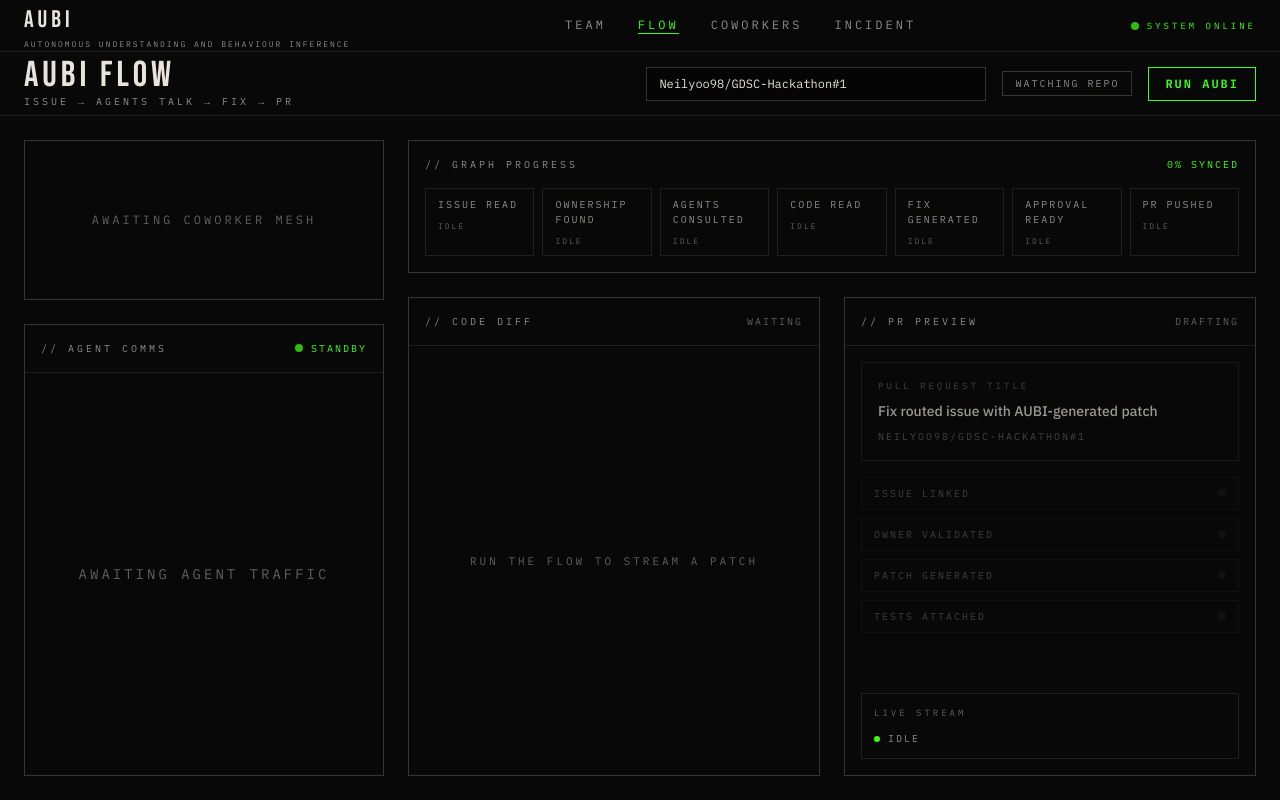
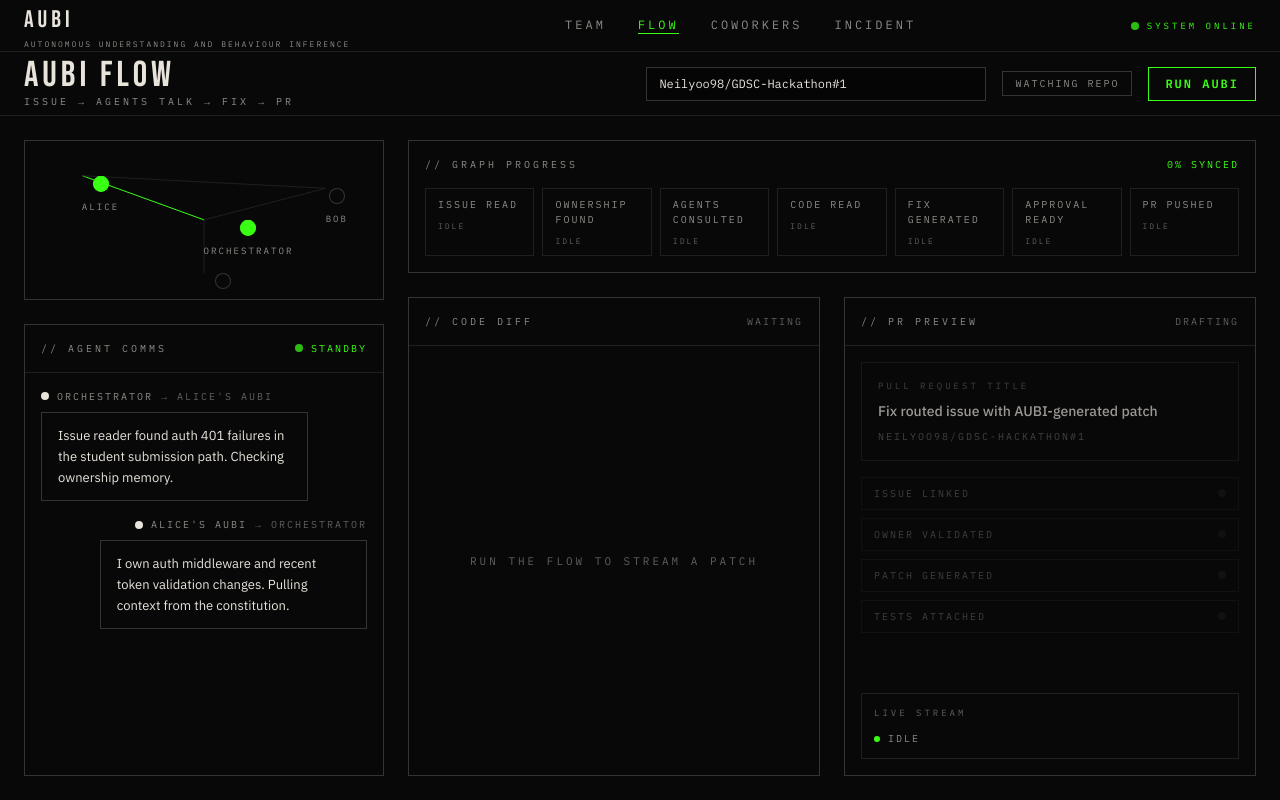
Before and after one commit to Neilyoo98/GDSC-Hackathon, a Next.js app in the folder frontend/: page /demo in a window 1280 px wide. Built offline with nearby package versions, Linux system fonts and the light colour scheme.

Commit message:
Restore flow page mesh animation

```diff
--- a/frontend/src/app/demo/page.tsx
+++ b/frontend/src/app/demo/page.tsx
@@ -28,12 +28,34 @@ const DIFF_LINES = [
 
 const PR_CHECKS = ["Issue linked", "Owner validated", "Patch generated", "Tests attached"] as const;
 
+const DEMO_MESSAGES = [
+  {
+    sender: "orchestrator",
+    recipient: "alice_aubi",
+    message: "Issue reader found auth 401 failures in the student submission path. Checking ownership memory."
+  },
+  {
+    sender: "alice_aubi",
+    recipient: "orchestrator",
+    message: "I own auth middleware and recent token validation changes. Pulling context from the constitution."
+  },
+  {
+    sender: "orchestrator",
+    recipient: "bob_aubi",
+    message: "Cross-check payments side effects before fix generation. Need shared context on billing callbacks."
+  },
+  {
+    sender: "bob_aubi",
+    recipient: "orchestrator",
+    message: "No payment callback regression detected. Route fix back to Alice and generate the PR patch."
+  }
+];
+
 export default function DemoPage() {
   const [inputIssueUrl, setInputIssueUrl] = useState(SAMPLE_ISSUE);
   const [issueUrl, setIssueUrl] = useState<string | null>(null);
   const [visualStep, setVisualStep] = useState(0);
   const { events, agentMessages, nodeStatuses, isStreaming, reset } = useAUBIStream(issueUrl);
-  const activeMessage = agentMessages.at(-1) ?? null;
   const hasRun = !!issueUrl || events.length > 0 || agentMessages.length > 0;
   const trimmedIssue = inputIssueUrl.trim();
 
@@ -74,6 +96,10 @@ export default function DemoPage() {
   );
 
   const progressPercent = Math.round((completedCount / FLOW_NODES.length) * 100);
+  const displayMessages = agentMessages.length > 0
+    ? agentMessages
+    : DEMO_MESSAGES.slice(0, hasRun ? Math.max(1, Math.min(DEMO_MESSAGES.length, visualStep + 1)) : 2);
+  const activeMessage = agentMessages.at(-1) ?? DEMO_MESSAGES[visualStep % DEMO_MESSAGES.length];
 
   function runFlow() {
     if (!trimmedIssue || isStreaming) return;
@@ -117,8 +143,8 @@ export default function DemoPage() {
 
       <div className="grid min-h-0 flex-1 grid-cols-[360px_1fr] gap-6 p-6">
         <div className="flex min-h-0 flex-col gap-6">
-          <AgentMeshLines messages={agentMessages} activeMessage={activeMessage} />
-          <AgentCommFeed messages={agentMessages} isStreaming={isStreaming} />
+          <AgentMeshLines activeMessage={activeMessage} />
+          <AgentCommFeed messages={displayMessages} isStreaming={isStreaming || hasRun} />
         </div>
 
         <section className="grid min-h-0 grid-rows-[auto_1fr] gap-6">
--- a/frontend/src/components/aubi/AgentMeshLines.tsx
+++ b/frontend/src/components/aubi/AgentMeshLines.tsx
@@ -1,103 +1,44 @@
 "use client";
 
-import { useMemo } from "react";
 import { motion } from "framer-motion";
 import type { AgentMessage } from "@/lib/types";
 
-type NodePosition = { x: number; y: number; label: string };
+const NODE_POSITIONS: Record<string, { x: number; y: number; label: string }> = {
+  orchestrator: { x: 50, y: 50, label: "Orchestrator" },
+  alice_aubi: { x: 16, y: 22, label: "Alice" },
+  bob_aubi: { x: 84, y: 30, label: "Bob" },
+  carol_aubi: { x: 50, y: 84, label: "Carol" }
+};
 
-function endpointKey(value: string): string {
-  return value.toLowerCase().trim() || "unknown";
+const LINES = [
+  ["orchestrator", "alice_aubi"],
+  ["orchestrator", "bob_aubi"],
+  ["orchestrator", "carol_aubi"],
+  ["alice_aubi", "bob_aubi"]
+] as const;
+
+function normalizeEndpoint(value: string) {
+  const lower = value.toLowerCase();
+  if (lower.includes("alice")) return "alice_aubi";
+  if (lower.includes("bob")) return "bob_aubi";
+  if (lower.includes("carol")) return "carol_aubi";
+  if (lower.includes("orchestrator")) return "orchestrator";
+  return lower;
 }
 
-function endpointLabel(value: string): string {
-  const key = endpointKey(value);
-  if (key === "orchestrator") return "Orchestrator";
-
-  const cleaned = value
-    .replace(/[_-]?aubi$/i, "")
-    .replace(/[_-]+/g, " ")
-    .trim();
-  if (!cleaned) return "AUBI";
-
-  const base = cleaned.split(/\s+/).find(Boolean) ?? cleaned;
-  const name = base.charAt(0).toUpperCase() + base.slice(1);
-  return `${name}${name.toLowerCase().endsWith("s") ? "'" : "'s"} AUBI`;
-}
-
-function uniqueEndpoints(messages: AgentMessage[], activeMessage?: AgentMessage | null): string[] {
-  const seen = new Set<string>();
-  const values = [
-    ...messages.flatMap((message) => [message.sender, message.recipient]),
-    ...(activeMessage ? [activeMessage.sender, activeMessage.recipient] : []),
-  ];
-  values.forEach((value) => {
-    const key = endpointKey(value);
-    if (key) seen.add(key);
-  });
-  return Array.from(seen);
-}
-
-function positionsFor(endpoints: string[]): Record<string, NodePosition> {
-  const positions: Record<string, NodePosition> = {};
-  const peers = endpoints.filter((endpoint) => endpoint !== "orchestrator");
-  if (endpoints.includes("orchestrator")) {
-    positions.orchestrator = { x: 50, y: 50, label: "Orchestrator" };
-  }
-
-  peers.forEach((endpoint, index) => {
-    const angle = -Math.PI / 2 + (index / Math.max(peers.length, 1)) * Math.PI * 2;
-    positions[endpoint] = {
-      x: 50 + Math.cos(angle) * 34,
-      y: 50 + Math.sin(angle) * 32,
-      label: endpointLabel(endpoint),
-    };
-  });
-
-  return positions;
-}
-
-function edgesFor(messages: AgentMessage[]): Array<[string, string]> {
-  const seen = new Set<string>();
-  messages.forEach((message) => {
-    const from = endpointKey(message.sender);
-    const to = endpointKey(message.recipient);
-    if (!from || !to || from === to) return;
-    const key = [from, to].sort().join("::");
-    seen.add(key);
-  });
-  return Array.from(seen).map((key) => key.split("::") as [string, string]);
-}
-
-export function AgentMeshLines({
-  messages,
-  activeMessage,
-}: {
-  messages: AgentMessage[];
-  activeMessage?: AgentMessage | null;
-}) {
-  const endpoints = useMemo(() => uniqueEndpoints(messages, activeMessage), [messages, activeMessage]);
-  const positions = useMemo(() => positionsFor(endpoints), [endpoints]);
-  const edges = useMemo(() => edgesFor(messages), [messages]);
-  const activeSender = activeMessage ? endpointKey(activeMessage.sender) : null;
-  const activeRecipient = activeMessage ? endpointKey(activeMessage.recipient) : null;
+export function AgentMeshLines({ activeMessage }: { messages?: AgentMessage[]; activeMessage?: AgentMessage | null }) {
+  const sender = activeMessage ? NODE_POSITIONS[normalizeEndpoint(activeMessage.sender)] : null;
+  const recipient = activeMessage ? NODE_POSITIONS[normalizeEndpoint(activeMessage.recipient)] : null;
 
   return (
     <div className="relative h-[224px] overflow-hidden border border-[#e8e4dc33] bg-[#080808]">
-      {endpoints.length === 0 ? (
-        <div className="flex h-full items-center justify-center font-mono text-xs uppercase tracking-[3px] text-[#e8e4dc66]">
-          Awaiting Coworker Mesh
-        </div>
-      ) : (
-        <>
       <svg className="absolute inset-0 h-full w-full" viewBox="0 0 100 100" preserveAspectRatio="none">
-            {edges.map(([from, to]) => {
-              const a = positions[from];
-              const b = positions[to];
-              if (!a || !b) return null;
+        {LINES.map(([from, to]) => {
+          const a = NODE_POSITIONS[from];
+          const b = NODE_POSITIONS[to];
           const active =
-                (activeSender === from && activeRecipient === to) ||
-                (activeSender === to && activeRecipient === from);
+            (sender === a && recipient === b) ||
+            (sender === b && recipient === a);
 
           return (
             <g key={`${from}-${to}`}>
@@ -116,7 +57,7 @@ export function AgentMeshLines({
                   fill="#39ff14"
                   initial={{ opacity: 0 }}
                   animate={{ cx: [a.x, b.x], cy: [a.y, b.y], opacity: [0, 1, 0] }}
-                      transition={{ duration: 0.9, repeat: 2, ease: "easeInOut" }}
+                  transition={{ duration: 0.9, repeat: Infinity, ease: "easeInOut" }}
                 />
               )}
             </g>
@@ -124,13 +65,13 @@ export function AgentMeshLines({
         })}
       </svg>
 
-          {Object.entries(positions).map(([key, node]) => {
-            const active = activeSender === key || activeRecipient === key;
+      {Object.entries(NODE_POSITIONS).map(([key, node]) => {
+        const active = sender === node || recipient === node;
         return (
           <motion.div
             key={key}
             animate={active ? { scale: [1, 1.08, 1] } : { scale: 1 }}
-                transition={{ duration: 0.8 }}
+            transition={{ duration: 0.8, repeat: active ? Infinity : 0, repeatDelay: 0.4 }}
             className="absolute flex -translate-x-1/2 -translate-y-1/2 flex-col items-center gap-2"
             style={{ left: `${node.x}%`, top: `${node.y}%` }}
           >
@@ -139,8 +80,6 @@ export function AgentMeshLines({
           </motion.div>
         );
       })}
-        </>
-      )}
     </div>
   );
 }
```
Lines whose indentation alone changed are shown as unchanged.
